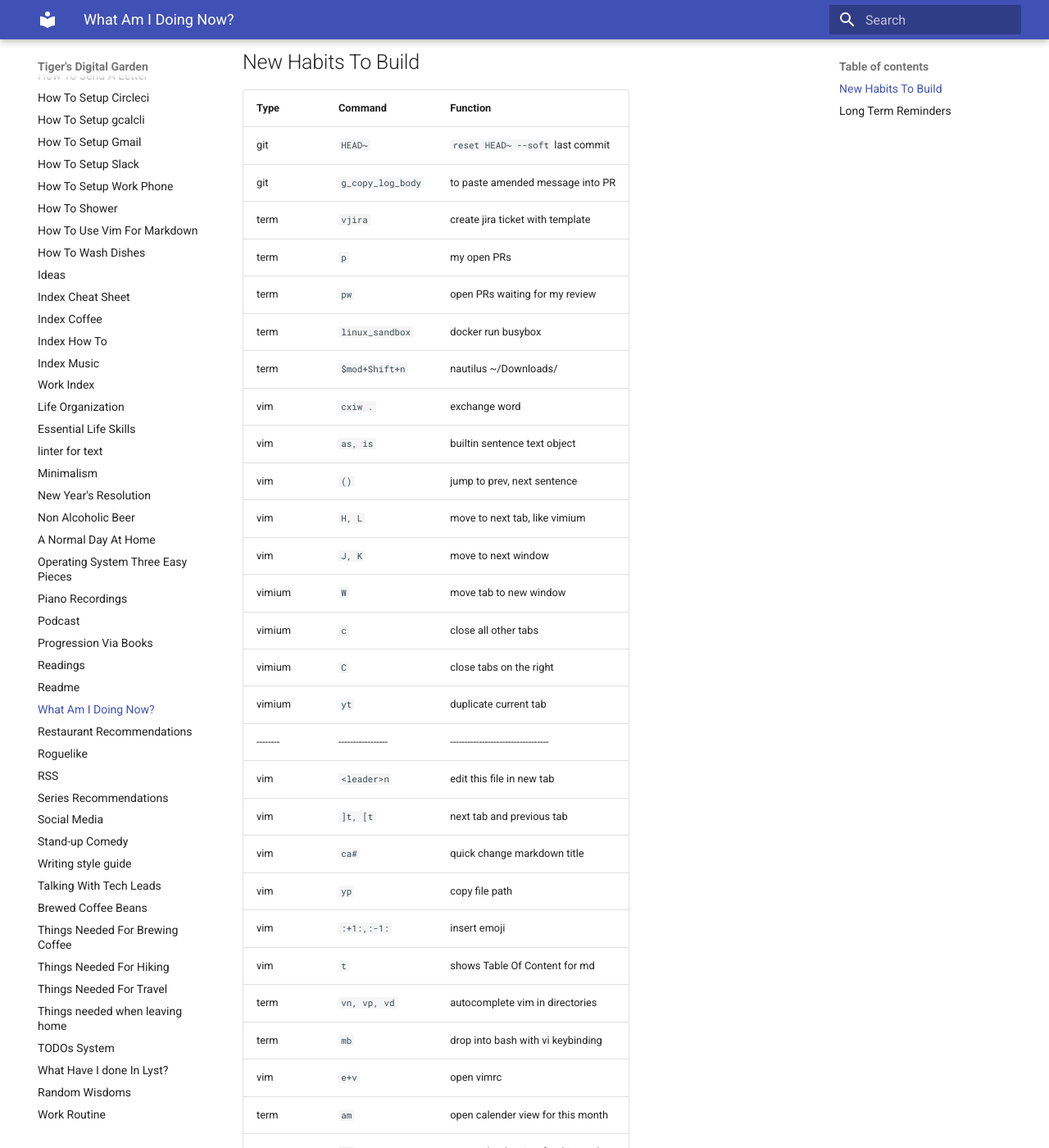
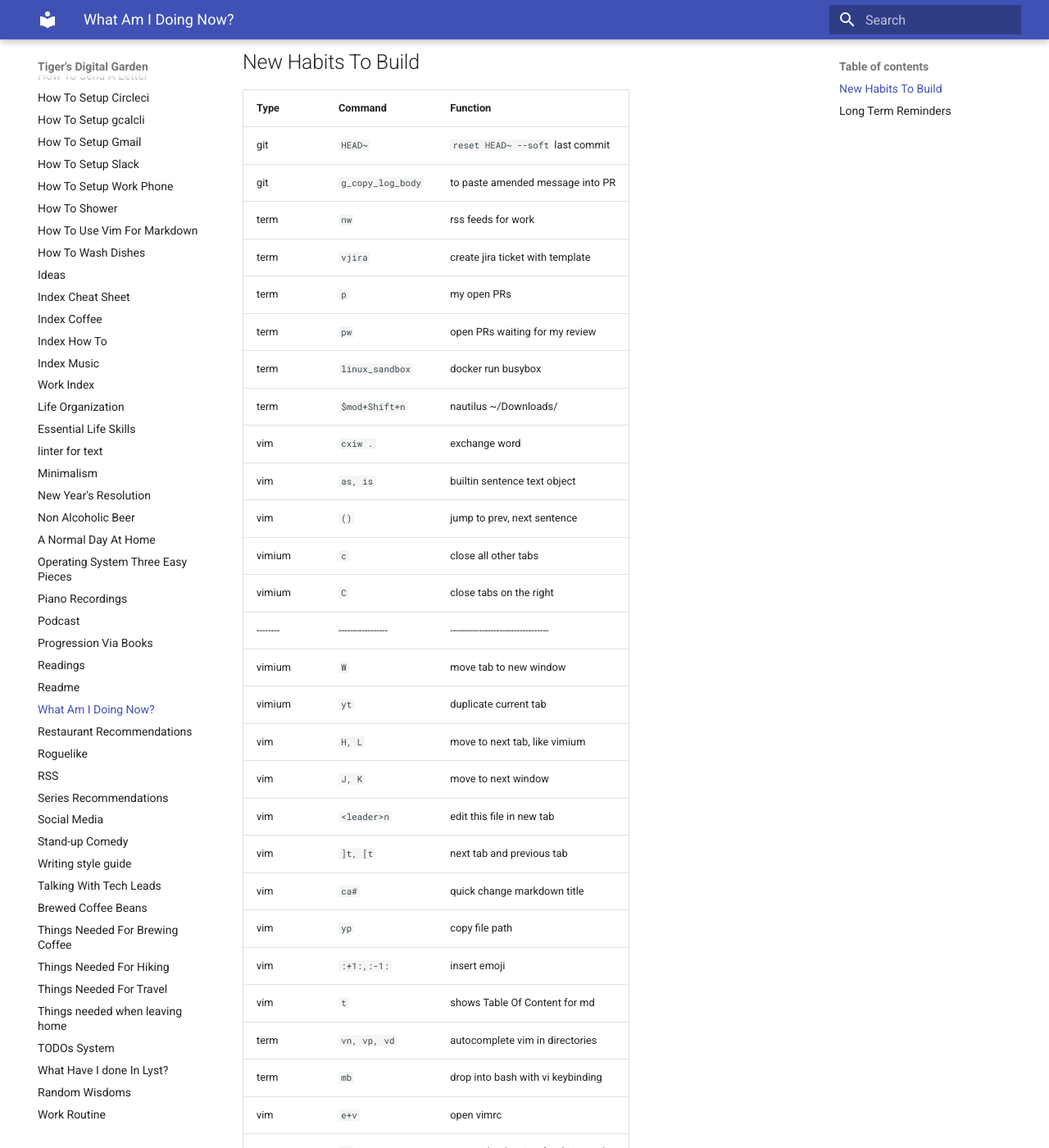
Before and after one commit to ynotstartups/notes, an MkDocs documentation site: the page built from notes/reminders.md, in a window 1280 px wide and 1400 px high, scrolled down 473 px. Shown: the whole window at 82% size. Built offline with MkDocs 1.6.1 and Material for MkDocs 9.7.7, drawn with Linux system fonts in a browser that asks for light colours.

Commit message:
add reminders for alias

```diff
--- a/notes/reminders.md
+++ b/notes/reminders.md
@@ -18,6 +18,7 @@ Enrich [README](./readmereadme.md)
 | -------- | ----------------- | ---------------------------------- |
 | git      | `HEAD~`           | `reset HEAD~ --soft` last commit   |
 | git      | `g_copy_log_body` | to paste amended message into PR   |
+| term     | `nw`              | rss feeds for work                 |
 | term     | `vjira`           | create jira ticket with template   |
 | term     | `p`               | my open PRs                        |
 | term     | `pw`              | open PRs waiting for my review     |
@@ -26,13 +27,13 @@ Enrich [README](./readmereadme.md)
 | vim      | `cxiw .`          | exchange word                      |
 | vim      | `as, is`          | builtin sentence text object       |
 | vim      | `()`              | jump to prev, next sentence        |
+| vimium   | `c`               | close all other tabs               |
+| vimium   | `C`               | close tabs on the right            |
+| -------- | ----------------- | ---------------------------------- |
+| vimium   | `W`               | move tab to new window             |
+| vimium   | `yt`              | duplicate  current tab             |
 | vim      | `H, L`            | move to next tab, like vimium      |
 | vim      | `J, K`            | move to next window                |
-| vimium   | `W`               | move tab to new window             |
-| vimium   | `c`               | close all other tabs               |
-| vimium   | `C`               | close tabs on the right            |
-| vimium   | `yt`              | duplicate  current tab             |
-| -------- | ----------------- | ---------------------------------- |
 | vim      | `<leader>n`       | edit this file in new tab          |
 | vim      | `]t, [t`          | next tab and previous tab          |
 | vim      | `ca#`             | quick change markdown title        |
```
